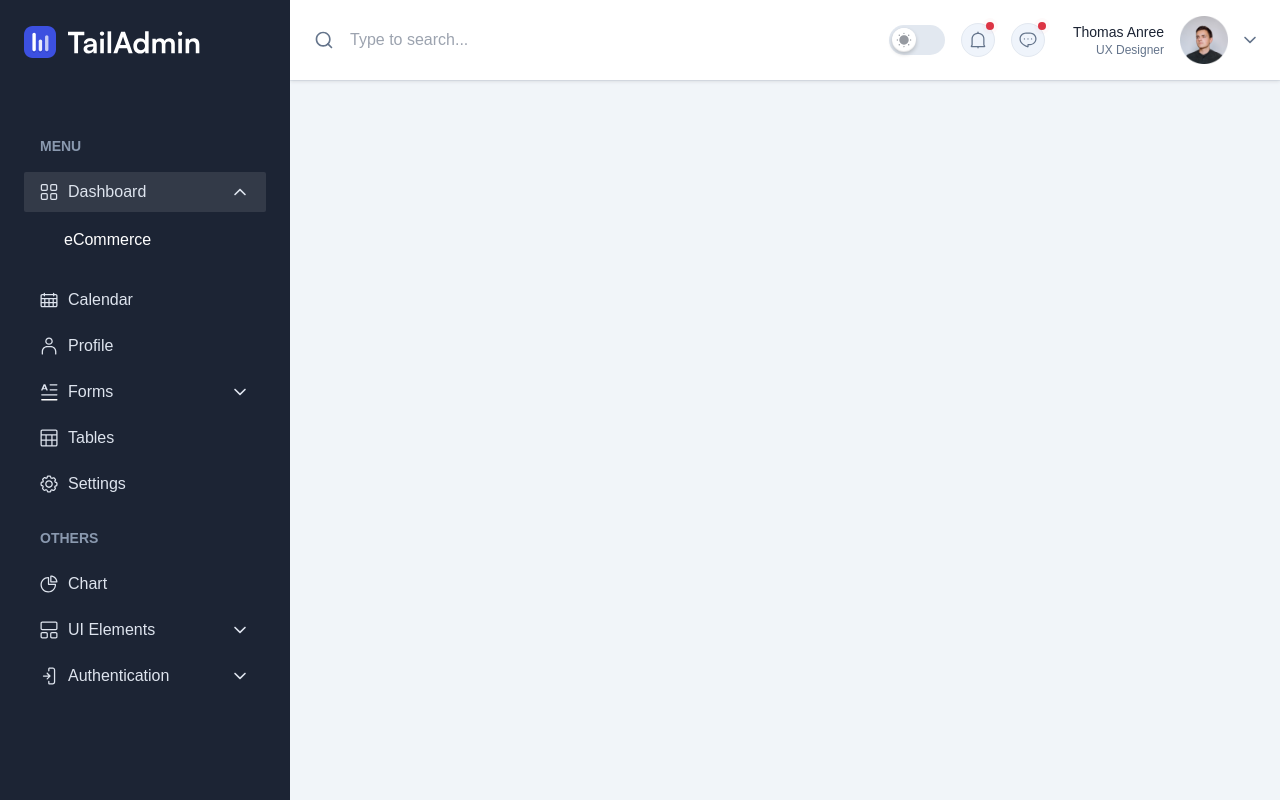
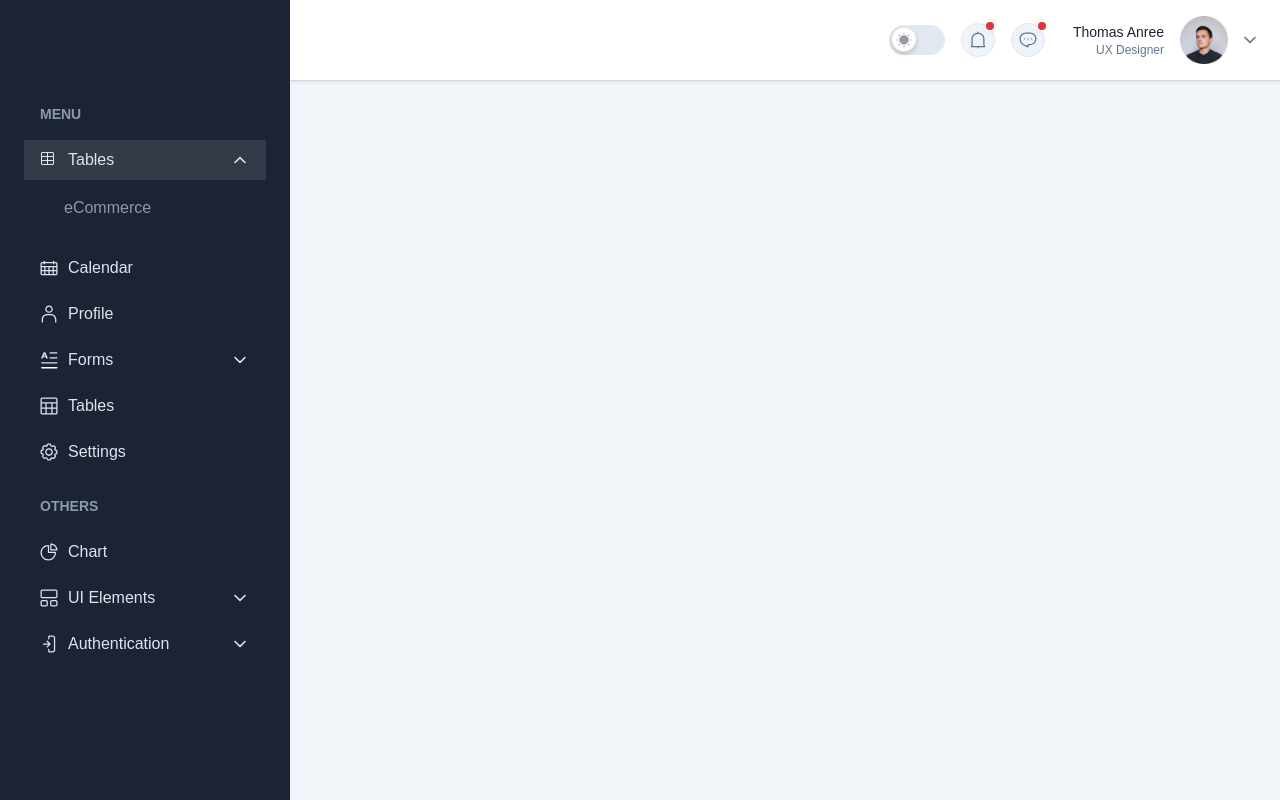
Before and after one commit to An1MuS1111/theLastProject, a React (Vite) app in the folder client/: page / in a window 1280 px wide. Built offline with nearby package versions, Linux system fonts and the light colour scheme; a web font is replaced by a local one.

Commit message:
TableComponent created

```diff
--- a/client/package.json
+++ b/client/package.json
@@ -10,6 +10,7 @@
     "preview": "vite preview"
   },
   "dependencies": {
+    "@radix-ui/react-icons": "^1.3.2",
     "react": "^18.3.1",
     "react-dom": "^18.3.1",
     "react-router-dom": "^7.0.1"
--- a/client/src/App.tsx
+++ b/client/src/App.tsx
@@ -4,6 +4,7 @@ import { Route, Routes, useLocation } from 'react-router-dom';
 import Loader from './common/Loader';
 import DefaultLayout from './layout/DefaultLayout';
 import Profile from './pages/Profile';
+import TableComponent from './components/TableComponent';
 import PageTitle from './components/PageTitle';
 
 
@@ -35,6 +36,15 @@ function App() {
             </>
           }
         />
+        <Route
+          path="/table1"
+          element={
+            <>
+              <PageTitle title="Table | Project" />
+              <TableComponent />
+            </>
+          }
+        />
 
       </Routes>
     </DefaultLayout>
--- a/client/src/components/Header/index.tsx
+++ b/client/src/components/Header/index.tsx
@@ -62,7 +62,7 @@ const Header = (props: {
         </div>
 
         <div className="hidden sm:block">
-          <form action="https://formbold.com/s/unique_form_id" method="POST">
+          {/* <form action="https://formbold.com/s/unique_form_id" method="POST">
             <div className="relative">
               <button className="absolute left-0 top-1/2 -translate-y-1/2">
                 <svg
@@ -94,7 +94,7 @@ const Header = (props: {
                 className="w-full bg-transparent pl-9 pr-4 text-black focus:outline-none dark:text-white xl:w-125"
               />
             </div>
-          </form>
+          </form> */}
         </div>
 
         <div className="flex items-center gap-3 2xsm:gap-7">
--- a/client/src/components/Sidebar/index.tsx
+++ b/client/src/components/Sidebar/index.tsx
@@ -1,7 +1,7 @@
 import React, { useEffect, useRef, useState } from 'react';
 import { NavLink, useLocation } from 'react-router-dom';
 import SidebarLinkGroup from './SidebarLinkGroup';
-import Logo from '../../images/logo/logo.svg';
+import { TableIcon } from "@radix-ui/react-icons"
 
 interface SidebarProps {
   sidebarOpen: boolean;
@@ -64,9 +64,9 @@ const Sidebar = ({ sidebarOpen, setSidebarOpen }: SidebarProps) => {
     >
       {/* <!-- SIDEBAR HEADER --> */}
       <div className="flex items-center justify-between gap-2 px-6 py-5.5 lg:py-6.5">
-        <NavLink to="/">
+        {/* <NavLink to="/">
           <img src={Logo} alt="Logo" />
-        </NavLink>
+        </NavLink> */}
 
         <button
           ref={trigger}
@@ -102,10 +102,10 @@ const Sidebar = ({ sidebarOpen, setSidebarOpen }: SidebarProps) => {
             </h3>
 
             <ul className="mb-6 flex flex-col gap-1.5">
-              {/* <!-- Menu Item Dashboard --> */}
+              {/* <!-- Menu Item tables --> */}
               <SidebarLinkGroup
                 activeCondition={
-                  pathname === '/' || pathname.includes('dashboard')
+                  pathname === '/' || pathname.includes('tables')
                 }
               >
                 {(handleClick, open) => {
@@ -115,7 +115,7 @@ const Sidebar = ({ sidebarOpen, setSidebarOpen }: SidebarProps) => {
                         to="#"
                         className={`group relative flex items-center gap-2.5 rounded-sm px-4 py-2 font-medium text-bodydark1 duration-300 ease-in-out hover:bg-graydark dark:hover:bg-meta-4 ${
                           (pathname === '/' ||
-                            pathname.includes('dashboard')) &&
+                            pathname.includes('tables')) &&
                           'bg-graydark dark:bg-meta-4'
                         }`}
                         onClick={(e) => {
@@ -125,32 +125,14 @@ const Sidebar = ({ sidebarOpen, setSidebarOpen }: SidebarProps) => {
                             : setSidebarExpanded(true);
                         }}
                       >
-                        <svg
-                          className="fill-current"
+                        <TableIcon
+                          className='full-current'
                           width="18"
                           height="18"
                           viewBox="0 0 18 18"
-                          fill="none"
-                          xmlns="http://www.w3.org/2000/svg"
-                        >
-                          <path
-                            d="M6.10322 0.956299H2.53135C1.5751 0.956299 0.787598 1.7438 0.787598 2.70005V6.27192C0.787598 7.22817 1.5751 8.01567 2.53135 8.01567H6.10322C7.05947 8.01567 7.84697 7.22817 7.84697 6.27192V2.72817C7.8751 1.7438 7.0876 0.956299 6.10322 0.956299ZM6.60947 6.30005C6.60947 6.5813 6.38447 6.8063 6.10322 6.8063H2.53135C2.2501 6.8063 2.0251 6.5813 2.0251 6.30005V2.72817C2.0251 2.44692 2.2501 2.22192 2.53135 2.22192H6.10322C6.38447 2.22192 6.60947 2.44692 6.60947 2.72817V6.30005Z"
-                            fill=""
+                          fill='none'
                           />
-                          <path
-                            d="M15.4689 0.956299H11.8971C10.9408 0.956299 10.1533 1.7438 10.1533 2.70005V6.27192C10.1533 7.22817 10.9408 8.01567 11.8971 8.01567H15.4689C16.4252 8.01567 17.2127 7.22817 17.2127 6.27192V2.72817C17.2127 1.7438 16.4252 0.956299 15.4689 0.956299ZM15.9752 6.30005C15.9752 6.5813 15.7502 6.8063 15.4689 6.8063H11.8971C11.6158 6.8063 11.3908 6.5813 11.3908 6.30005V2.72817C11.3908 2.44692 11.6158 2.22192 11.8971 2.22192H15.4689C15.7502 2.22192 15.9752 2.44692 15.9752 2.72817V6.30005Z"
-                            fill=""
-                          />
-                          <path
-                            d="M6.10322 9.92822H2.53135C1.5751 9.92822 0.787598 10.7157 0.787598 11.672V15.2438C0.787598 16.2001 1.5751 16.9876 2.53135 16.9876H6.10322C7.05947 16.9876 7.84697 16.2001 7.84697 15.2438V11.7001C7.8751 10.7157 7.0876 9.92822 6.10322 9.92822ZM6.60947 15.272C6.60947 15.5532 6.38447 15.7782 6.10322 15.7782H2.53135C2.2501 15.7782 2.0251 15.5532 2.0251 15.272V11.7001C2.0251 11.4188 2.2501 11.1938 2.53135 11.1938H6.10322C6.38447 11.1938 6.60947 11.4188 6.60947 11.7001V15.272Z"
-                            fill=""
-                          />
-                          <path
-                            d="M15.4689 9.92822H11.8971C10.9408 9.92822 10.1533 10.7157 10.1533 11.672V15.2438C10.1533 16.2001 10.9408 16.9876 11.8971 16.9876H15.4689C16.4252 16.9876 17.2127 16.2001 17.2127 15.2438V11.7001C17.2127 10.7157 16.4252 9.92822 15.4689 9.92822ZM15.9752 15.272C15.9752 15.5532 15.7502 15.7782 15.4689 15.7782H11.8971C11.6158 15.7782 11.3908 15.5532 11.3908 15.272V11.7001C11.3908 11.4188 11.6158 11.1938 11.8971 11.1938H15.4689C15.7502 11.1938 15.9752 11.4188 15.9752 11.7001V15.272Z"
-                            fill=""
-                          />
-                        </svg>
-                        Dashboard
+                        Tables
                         <svg
                           className={`absolute right-4 top-1/2 -translate-y-1/2 fill-current ${
                             open && 'rotate-180'
@@ -178,7 +160,7 @@ const Sidebar = ({ sidebarOpen, setSidebarOpen }: SidebarProps) => {
                         <ul className="mt-4 mb-5.5 flex flex-col gap-2.5 pl-6">
                           <li>
                             <NavLink
-                              to="/"
+                              to="/table1"
                               className={({ isActive }) =>
                                 'group relative flex items-center gap-2.5 rounded-md px-4 font-medium text-bodydark2 duration-300 ease-in-out hover:text-white ' +
                                 (isActive && '!text-white')
@@ -194,7 +176,7 @@ const Sidebar = ({ sidebarOpen, setSidebarOpen }: SidebarProps) => {
                   );
                 }}
               </SidebarLinkGroup>
-              {/* <!-- Menu Item Dashboard --> */}
+              {/* <!-- Menu Item tables --> */}
 
               {/* <!-- Menu Item Calendar --> */}
               <li>
--- /dev/null
+++ b/client/src/components/TableComponent.tsx
@@ -0,0 +1,97 @@
+import React from 'react'
+
+const TableComponent = () => {
+  return (
+    <div className="bg-gray-900 text-gray-200 p-4 rounded-lg shadow-lg">
+    <div className="flex items-center justify-between mb-4">
+      <h2 className="text-lg font-semibold">Team Members</h2>
+      <input
+        type="text"
+        placeholder="Search Members"
+        className="bg-gray-800 border border-gray-700 text-sm rounded-lg px-3 py-2 text-gray-300 focus:outline-none focus:ring-1 focus:ring-blue-500"
+      />
+    </div>
+
+    <div className="overflow-x-auto">
+      <table className="min-w-full table-auto border-collapse border border-gray-700">
+        <thead className="bg-gray-800">
+          <tr>
+            <th className="px-4 py-2 text-left text-sm font-medium text-gray-300">
+              <input type="checkbox" className="rounded border-gray-700 text-blue-500 focus:ring-blue-500" />
+            </th>
+            <th className="px-4 py-2 text-left text-sm font-medium text-gray-300">Member</th>
+            <th className="px-4 py-2 text-left text-sm font-medium text-gray-300">Location</th>
+            <th className="px-4 py-2 text-left text-sm font-medium text-gray-300">Status</th>
+            <th className="px-4 py-2 text-left text-sm font-medium text-gray-300"></th>
+          </tr>
+        </thead>
+        <tbody className="bg-gray-900 divide-y divide-gray-700">
+
+          <tr>
+            <td className="px-4 py-2">
+              <input type="checkbox" className="rounded border-gray-700 text-blue-500 focus:ring-blue-500" />
+            </td>
+            <td className="px-4 py-2 flex items-center gap-3">
+              <img
+                src="https://via.placeholder.com/32"
+                alt="Avatar"
+                className="w-8 h-8 rounded-full"
+              />
+              <div>
+                <p className="text-sm font-medium">Tyler Hero</p>
+                <p className="text-sm text-gray-500">26 tasks</p>
+              </div>
+            </td>
+            <td className="px-4 py-2">
+              <div className="flex items-center gap-2">
+                <span className="text-lg">🇪🇪</span>
+                <p className="text-sm">Estonia</p>
+              </div>
+            </td>
+            <td className="px-4 py-2">
+              <span className="bg-green-500 text-sm text-white px-3 py-1 rounded-full">Active</span>
+            </td>
+            <td className="px-4 py-2">
+              <button className="text-blue-500 text-sm font-medium hover:underline">Edit</button>
+            </td>
+          </tr>
+
+        </tbody>
+      </table>
+    </div>
+
+    <div className="flex items-center justify-between mt-4 text-sm text-gray-500">
+      <div className="flex items-center gap-2">
+        <label  className="text-gray-400">Show</label>
+        <select
+          id="rowsPerPage"
+          className="bg-gray-800 border border-gray-700 text-gray-300 rounded-lg px-2 py-1 focus:ring-blue-500 focus:outline-none"
+        >
+          <option value="5">5</option>
+          <option value="10">10</option>
+          <option value="20">20</option>
+        </select>
+        <span>per page</span>
+      </div>
+
+      <div className="flex items-center gap-3">
+        <span>1-5 of 9</span>
+        <div className="flex items-center gap-2">
+          <button
+            className="p-2 rounded-lg bg-gray-800 hover:bg-gray-700 disabled:opacity-50"
+            disabled
+          >
+            &lt;
+          </button>
+          <button className="p-2 rounded-lg bg-gray-800 hover:bg-gray-700">1</button>
+          <button className="p-2 rounded-lg bg-gray-800 hover:bg-gray-700">2</button>
+          <button className="p-2 rounded-lg bg-gray-800 hover:bg-gray-700">&gt;</button>
+        </div>
+      </div>
+    </div>
+  </div>
+
+  )
+}
+
+export default TableComponent
```
Also changed, not shown: 2 other files (tests, documents, lock files or other folders).
